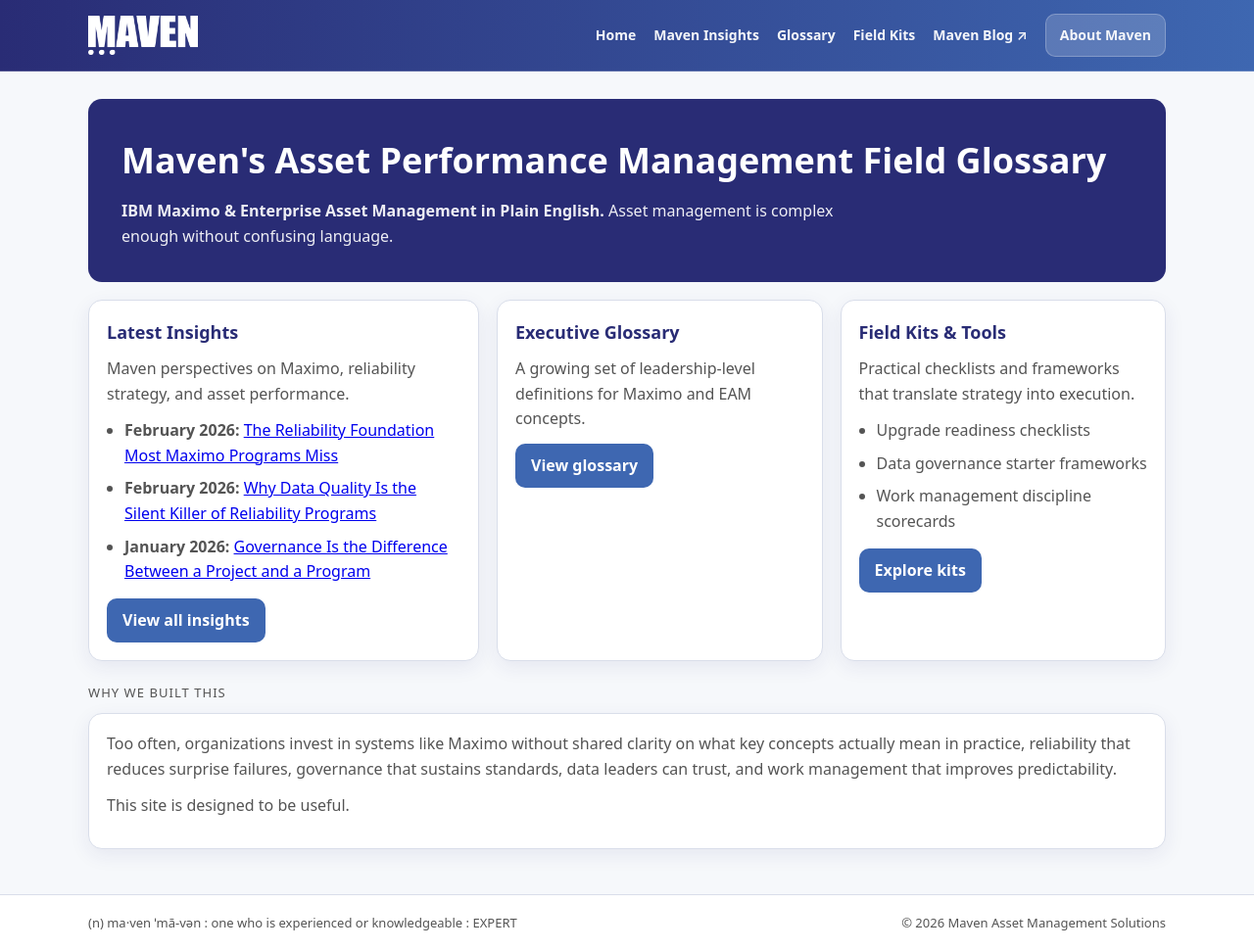
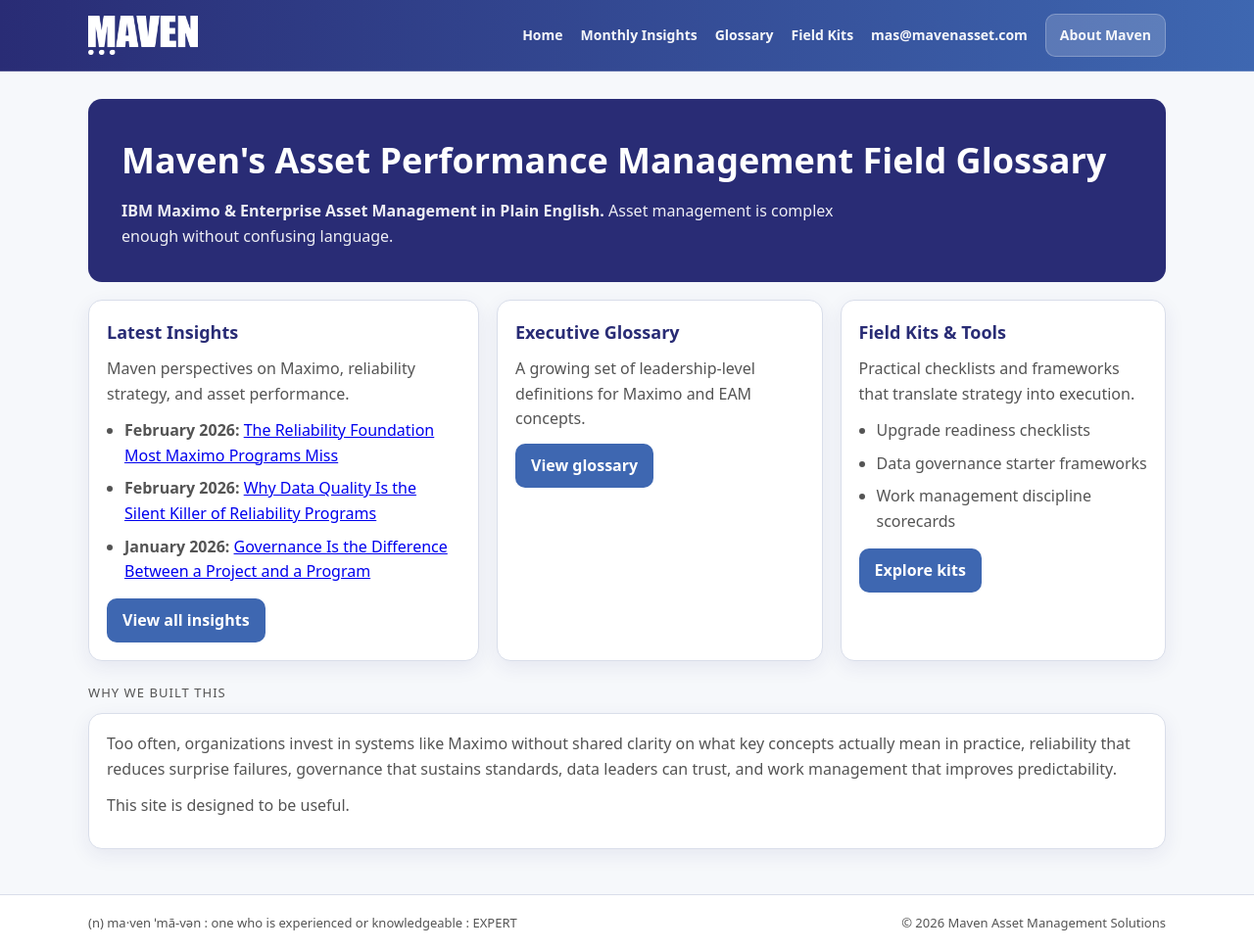
Before and after one commit to Maven-Asset-Management-Insights/content, a Jekyll site: the page built from index.md, in a window 1280 px wide. Shown: the whole page at 98% size. Built offline with Jekyll 4.4.1, drawn with Linux system fonts in a browser that asks for light colours.

Commit message:
Update default.html

```diff
--- a/_layouts/default.html
+++ b/_layouts/default.html
@@ -25,14 +25,20 @@
         </a>
 
         <!-- Navigation -->
-       <nav class="nav">
-        <a href="{{ "/" | relative_url }}">Home</a>
-        <a href="{{ "/maven-insights" | relative_url }}">Maven Insights</a>
-        <a href="{{ "/glossary" | relative_url }}">Glossary</a>
-        <a href="{{ "/field-kits" | relative_url }}">Field Kits</a>
-        <a href="https://www.mavenasset.com/learn/blog/" target="_blank" rel="noopener">Maven Blog ↗</a>
-        <a class="cta" href="https://www.mavenasset.com" target="_blank" rel="noopener">About Maven</a>
-      </nav>
+     <nav class="nav">
+  <a href="{{ "/" | relative_url }}">Home</a>
+  <a href="{{ "/maven-insights" | relative_url }}">Monthly Insights</a>
+  <a href="{{ "/glossary" | relative_url }}">Glossary</a>
+  <a href="{{ "/field-kits" | relative_url }}">Field Kits</a>
+
+  <a href="mailto:mas@mavenasset.com" class="email-link">
+    mas@mavenasset.com
+  </a>
+
+  <a class="cta" href="https://www.mavenasset.com" target="_blank" rel="noopener">
+    About Maven
+  </a>
+</nav>
 
       </div>
     </header>
```
